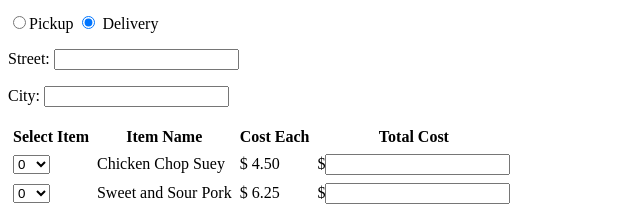
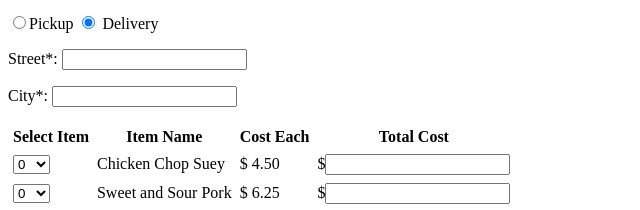
Before and after one commit to sarazsiqueira/comp20, a plain HTML site: page 08_JadeDelight/index.html in a window 1280 px wide. Both pictures are taken after a click on the radio button 88 px from the left and 200 px from the top of the page. Shown: the part 178-388 px from the top of the page, 0-640 px from the left. Drawn offline with Linux system fonts and the light colour scheme.

Commit message:
Update index.html

```diff
--- a/08_JadeDelight/index.html
+++ b/08_JadeDelight/index.html
@@ -82,8 +82,8 @@ function showAddress(x) {
 
 
 
-<p id = "street">Street: <input type="text"  name='street' /></p>
-<p id = "city"> City: <input type="text"  name='city' /></p>
+<p id = "street">Street*: <input type="text"  name='street' /></p>
+<p id = "city"> City*: <input type="text"  name='city' /></p>
 
 
 <!-- input order -->
```
